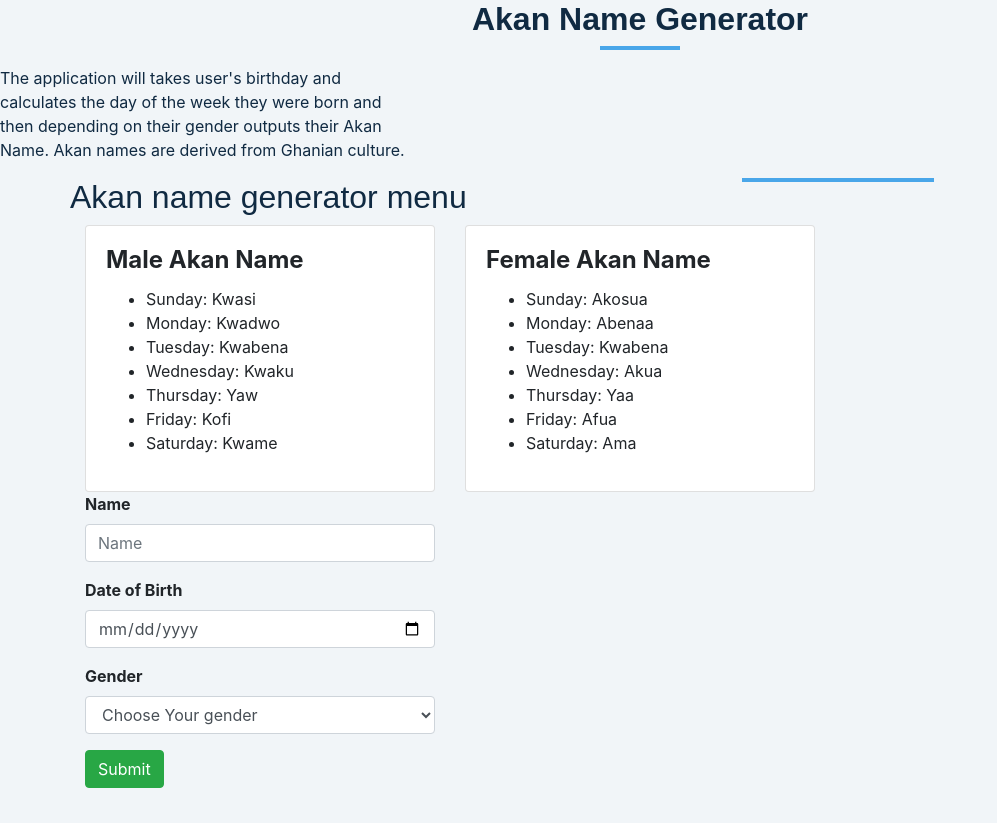
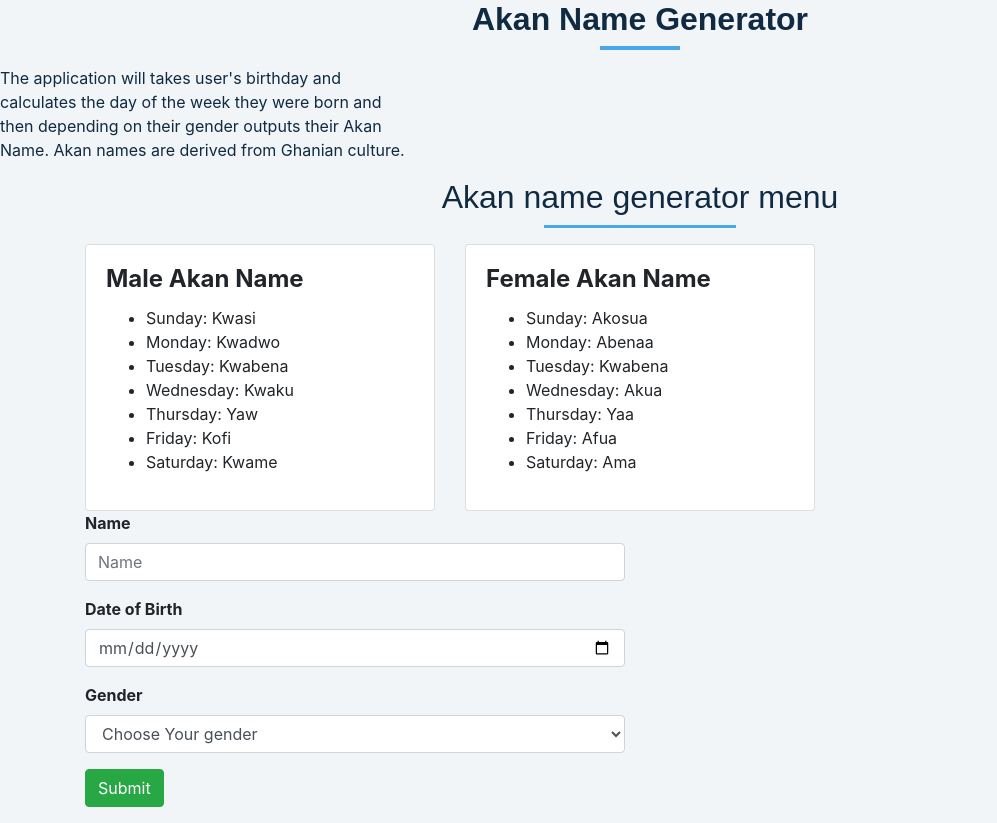
Before and after one commit to crispus-nj/Akan-Name-Generator, a plain HTML site: page index.html in a window 1280 px wide. Shown: the whole page, without its empty margins (0-997 px from the left). Drawn offline with nearby package versions, Linux system fonts and the light colour scheme.

Commit message:
restructured the code, removed the title-2 section out of the container to to align items to center

```diff
--- a/index.css
+++ b/index.css
@@ -10,7 +10,7 @@ body{
     /* margin-bottom: 4rem; */
     font-family: sans-serif;
 }
-h2 {
+.title-2 {
     text-align: center;
     color: hsl(209, 61%, 16%);
     font-family: sans-serif;
--- a/index.html
+++ b/index.html
@@ -28,10 +28,13 @@
             </div>
         </div>
     </div>
+    <div class="title-2">
+        <h2>Akan name generator menu</h2>
+        <div class="underline-1"></div>
+    </div>
     <div class="container">
         <div class="row">
-            <h2 class="title">Akan name generator menu</h2>
-            <div class="underline-1"></div>
+
         </div>
         <div class="row align-center">
 
@@ -78,9 +81,9 @@
             </div>
         </div>
     </div>
-    <div class="container">
+    <div class="container form-input">
         <div class="row">
-            <div class="col-md-4">
+            <div class="col-md-6">
                 <form action="">
                     <div class="form-group">
                         <label for="name"><strong>Name</strong></label>
```
